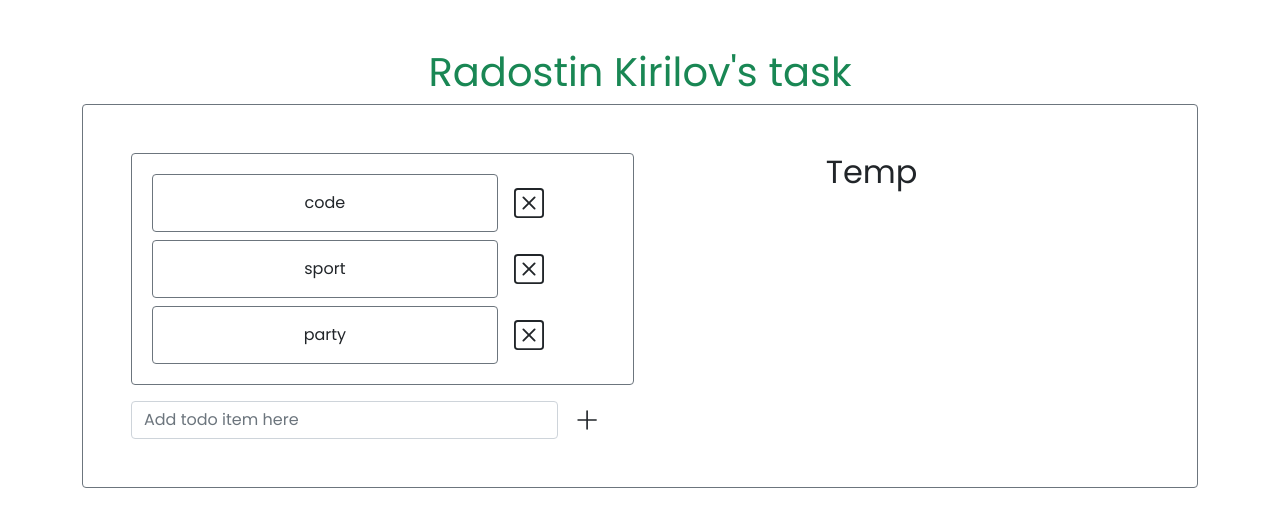
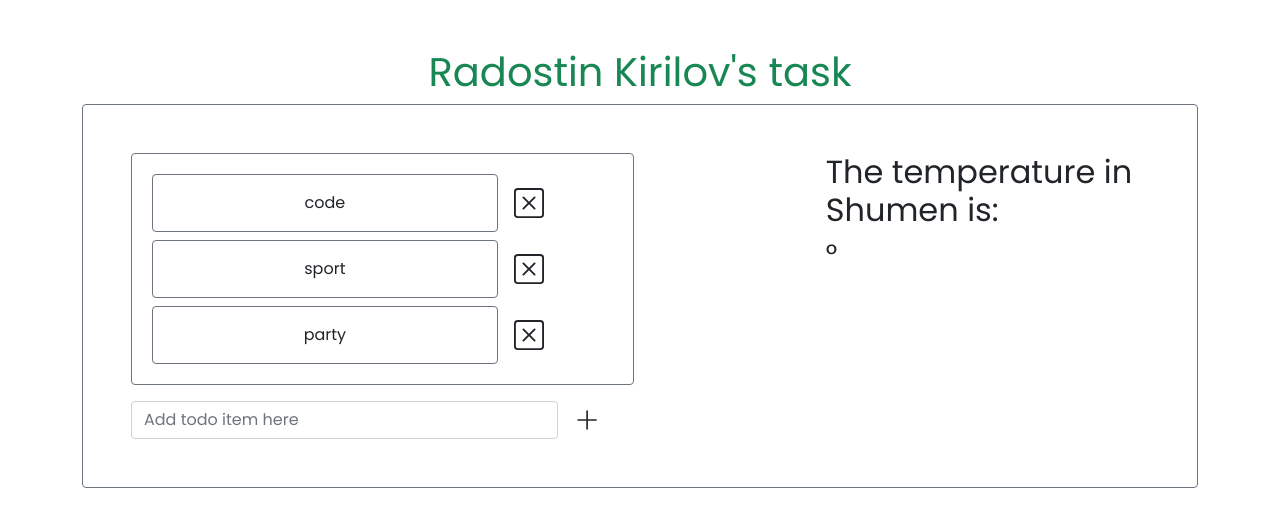
Before and after one commit to radooy/todo-app, a React (Create React App) app: page / in a window 1280 px wide. Shown: the top 526 px of the page. Built offline with nearby package versions, Linux system fonts and the light colour scheme; no server answers.

Commit message:
Added temperature functionality

```diff
--- a/src/components/TemperatureViewer/TemperatureViewer.jsx
+++ b/src/components/TemperatureViewer/TemperatureViewer.jsx
@@ -1,7 +1,24 @@
+import { useState, useEffect } from 'react';
 
 const TemperatureViewer = () => {
+    const [temp, setTemp] = useState('');
+
+    const city = "Shumen";
+    const apiKey = "2d94f7e372d0465eb7272829222605";
+    const url = `http://api.weatherapi.com/v1/current.json?key=${apiKey}&q=${city}&aqi=no`;
+
+
+    useEffect(() => {
+        fetch(url)
+            .then(res => res.json())
+            .then(data => setTemp(data.current.temp_c));
+    }, [])
+
     return (
-        <h2 className="m-auto text-left">Temp</h2>
+        <>
+            <h2>The temperature in {city} is:</h2>
+            <h3 className="m-auto text-left">{temp} &#176;</h3>
+        </>
     )
 }
 
```
